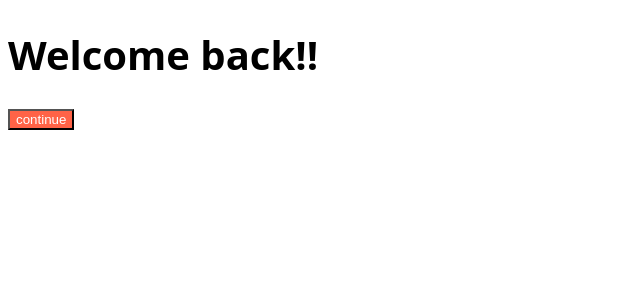
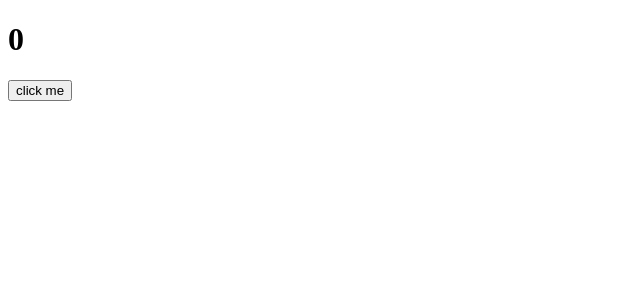
Before and after one commit to kimgooneya/react-for-beginners2, a React (Create React App) app: page / in a window 1280 px wide. Shown: the top 300 px of the page, without its empty margins (0-640 px from the left). Built offline with nearby package versions, Linux system fonts and the light colour scheme.

Commit message:
6.0 Introduction

```diff
--- a/src/App.js
+++ b/src/App.js
@@ -1,11 +1,15 @@
 import Button from "./Button";
 import styles from "./App.module.css";
+import React from "react";
 
 function App() {
+  const [counter, setValue] = React.useState(0);
+  const onClick = () => setValue((prev) => prev +1);
+  console.log("call an api");
   return (
     <div>
-      <h1 className={styles.title}>Welcome back!!</h1>
-      <Button text={"continue"}/>
+      <h1>{counter}</h1>
+      <button onClick={onClick}>click me</button>
     </div>
   );
 }
```
